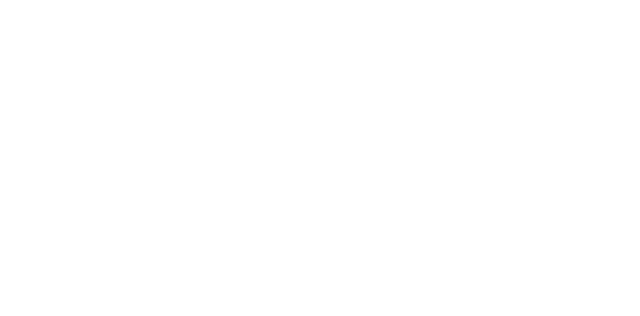
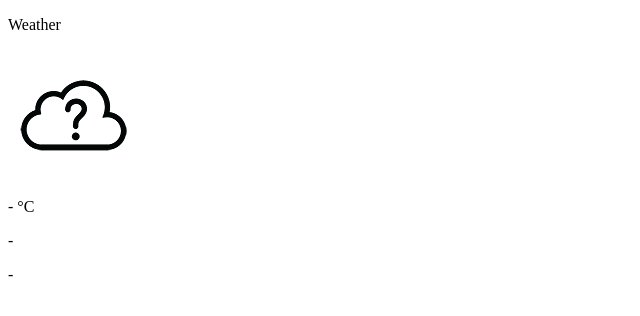
Before and after one commit to nadiaa-f/WeatherApp, a plain HTML site: page index.html in a window 1280 px wide. Shown: the whole page, without its empty margins (0-640 px from the left). Drawn offline with Linux system fonts and the light colour scheme.

Commit message:
HTML sections

```diff
--- a/index.html
+++ b/index.html
@@ -9,6 +9,26 @@
   <link rel="stylesheet" href="font/Comfortaa.css">
 </head>
 <body>
+  <div class="container">
+    <div class="app-title">
+        <p>Weather</p>
+    </div>
+    <div class="alert"> </div>
+    <div class="weather-container">
+        <div class="weather-icon">
+            <img src="icons/unknown.png" alt="">
+        </div>
+        <div class="temp-value">
+            <p>- °<span>C</span></p>
+        </div>
+        <div class="temp-description">
+            <p> - </p>
+        </div>
+        <div class="location">
+            <p>-</p>
+        </div>
+    </div>
+</div>
   <script src="app.js"></script>
 </body>
 </html>
```
